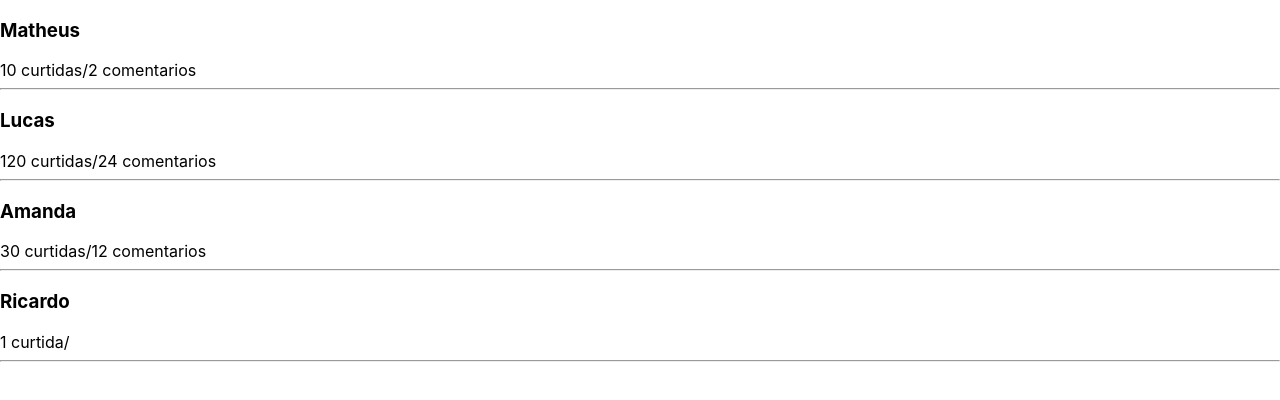
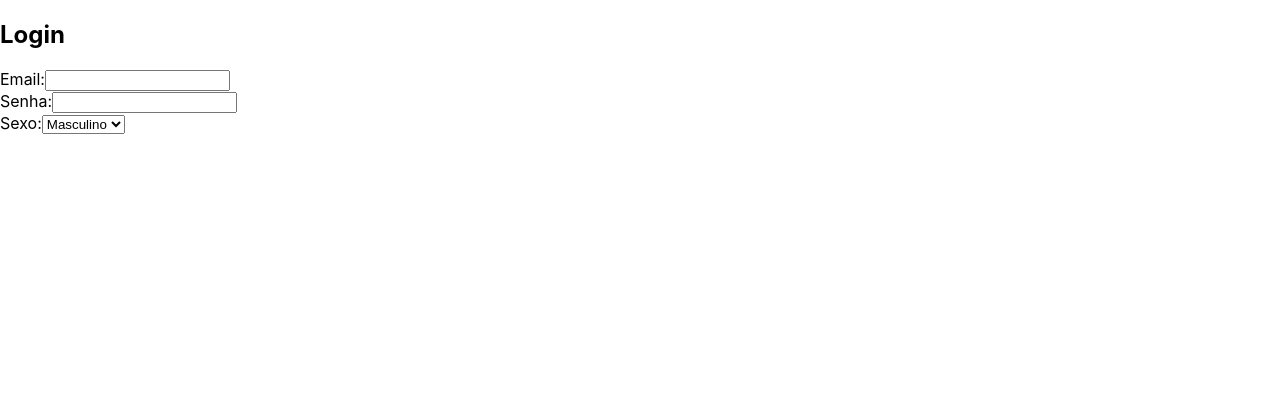
Before and after one commit to WallaceMachado/ReactJS-estudos, a React (Create React App) app: page / in a window 1280 px wide. Shown: the top 400 px of the page. Built offline with nearby package versions, Linux system fonts and the light colour scheme.

Commit message:
preenchendo formulário - basico

```diff
--- a/src/App.js
+++ b/src/App.js
@@ -1,32 +1,50 @@
 import React, { Component } from 'react';
-import Feed from './components/Feed';
 
 class App extends Component{
 
     constructor(props){
         super(props);
         this.state = {
-            feed:[
-                {id: 1, username: 'Matheus', curtidas:10, comentarios:2},
-                {id: 2, username: 'Lucas', curtidas:120, comentarios: 24},
-                {id: 3, username: 'Amanda', curtidas:30, comentarios: 12},
-                {id: 4, username: 'Ricardo', curtidas:1, comentarios: 0},
-            ]
-        };
+            email: '',
+            senha: '',
+            sexo: 'masculino'
+         }
 
+         this.trocaEmail = this.trocaEmail.bind(this);
+         this.trocaSexo = this.trocaSexo.bind(this);
+    }
+
+    trocaEmail(e){
+        let valorDigitado = e.target.value;// pega o valor digitado
+        this.setState({email: valorDigitado});
+    }
+
+    trocaSexo(e){
+        let valorDigitado = e.target.value
+        this.setState({sexo: valorDigitado});
     }
 
     render(){
         return(
             <div>
+                <h2>Login</h2>
+                Email:
+                <input type="email" name="email" value={this.state.email}
+                       onChange={this.trocaEmail /* quando o campo sofre alteração ele chama o metodo*/} /> <br/>
+                Senha:
+                <input type="text" name="senha" value={this.state.senha}
+                       onChange={(e) => this.setState({senha: e.target.value}/*faz o mesmo de o trocaemail porém o codigo está direto aqui e não em um metodo separado*/ )} /><br/>
 
-                {this.state.feed.map((item)=>{
-                    return(
-                        <Feed id={item.id} username={item.username}
-                              curtidas={item.curtidas} comentarios={item.comentarios}/>
-                    );
-                })}
+                Sexo:
+                <select name="sexo" value={this.state.sexo} onChange={this.trocaSexo}>
+                    <option value="masculino">Masculino</option> {/*opções do select*/}
+                    <option value="feminino">Feminino</option>
+                </select>
 
+                <div>
+                    <h3>{this.state.email}</h3>
+                    <h3>{this.state.senha}</h3>
+                </div>
             </div>
         );
     }
--- a/src/components/Feed/index.js
+++ /dev/null
@@ -1,21 +0,0 @@
-import React, { Component } from 'react';
-
-class Feed extends Component{
-    render(){
-        return(
-            <div key={this.props.id}>{/*props pois vem como argumentos externos*/}
-                <h3>{this.props.username}</h3>
-                <a>
-                {this.props.curtidas > 1 ? this.props.curtidas + ' curtidas' :
-                    this.props.curtidas + ' curtida'}
-                    /
-                {this.props.comentarios > 1 ? this.props.comentarios + ' comentarios' :
-                    ''}
-                </a>
-                <hr/>
-            </div>
-        );
-    }
-}
-
-export default Feed;
```
Also changed, not shown: 1 other file (tests, documents, lock files or other folders).
